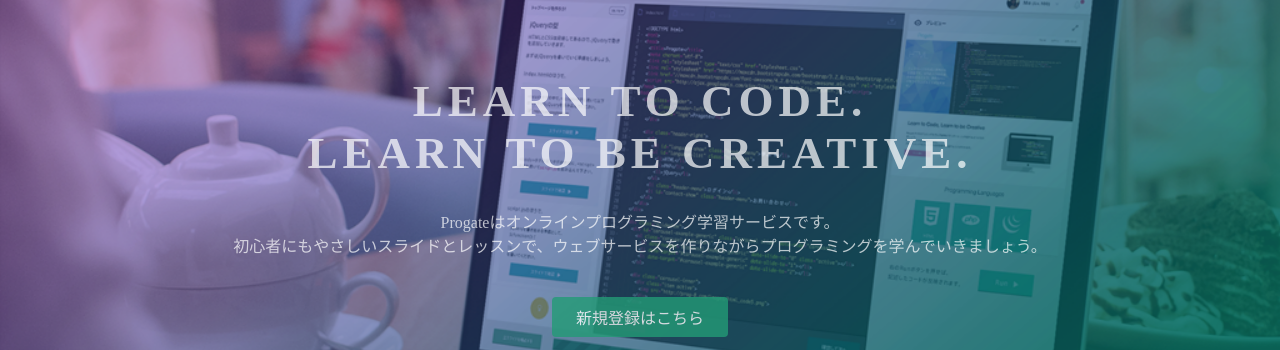
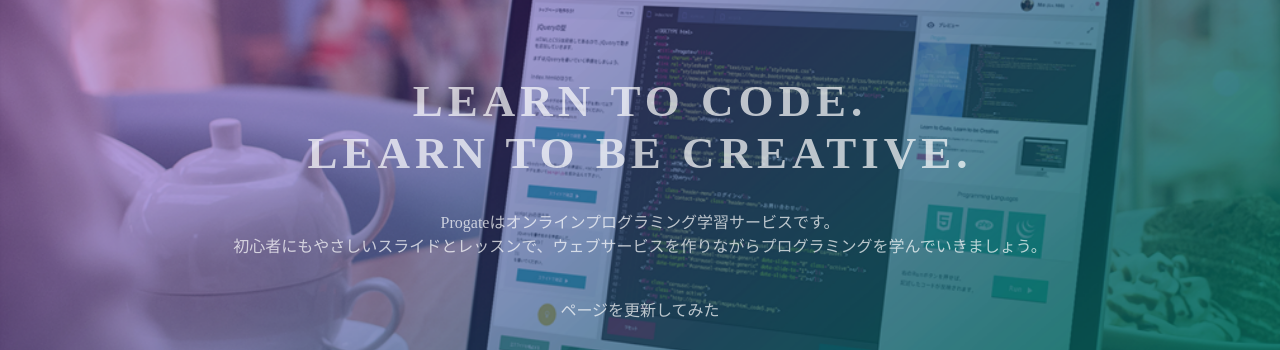
Before and after one commit to yumichoru/yumichoru.github.io, a plain HTML site: page index.html in a window 1280 px wide. Shown: the part 135-485 px from the top of the page. Drawn offline with Linux system fonts and the light colour scheme.

Commit message:
Update index.html

```diff
--- a/index.html
+++ b/index.html
@@ -25,6 +25,7 @@
     <div class="container">
       <h1>LEARN TO CODE.<br>LEARN TO BE CREATIVE.</h1>
       <p>Progateはオンラインプログラミング学習サービスです。<br>初心者にもやさしいスライドとレッスンで、ウェブサービスを作りながらプログラミングを学んでいきましょう。</p>
+      <p>ページを更新してみた</p>
       <div class="btn-wrapper">
         <a href="#" class="btn signup">新規登録はこちら</a>
         <p>or</p>
@@ -59,6 +60,7 @@
             <p>Ruby</p>
           </div>
           <p class="text-contents">オープンソースの動的なプログラミング言語で、 シンプルさと高い生産性を備えています。大きなWebアプリケーションから小さな日用ツールまで、さまざまなソフトウェアを作ることができます。</p>
+
         </div>
         <div class="lesson">
           <div class="lesson-icon">
```
